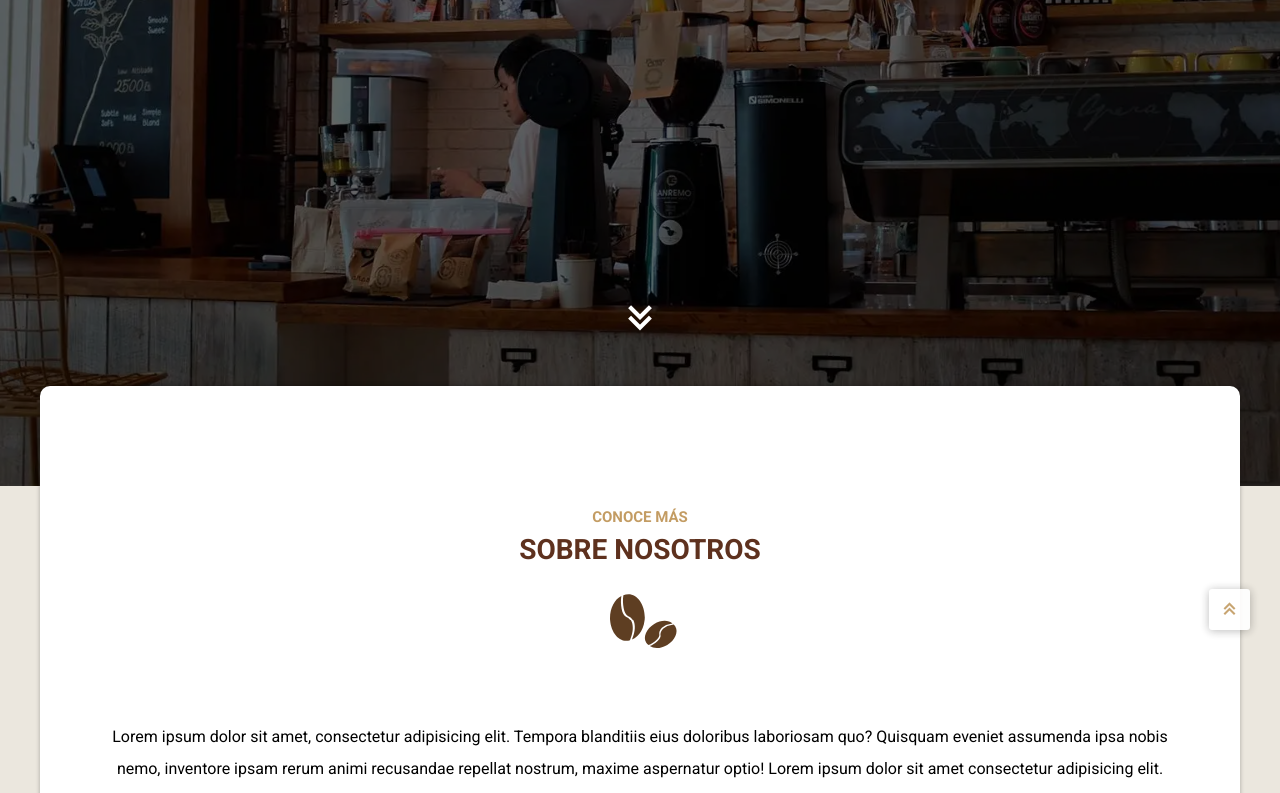
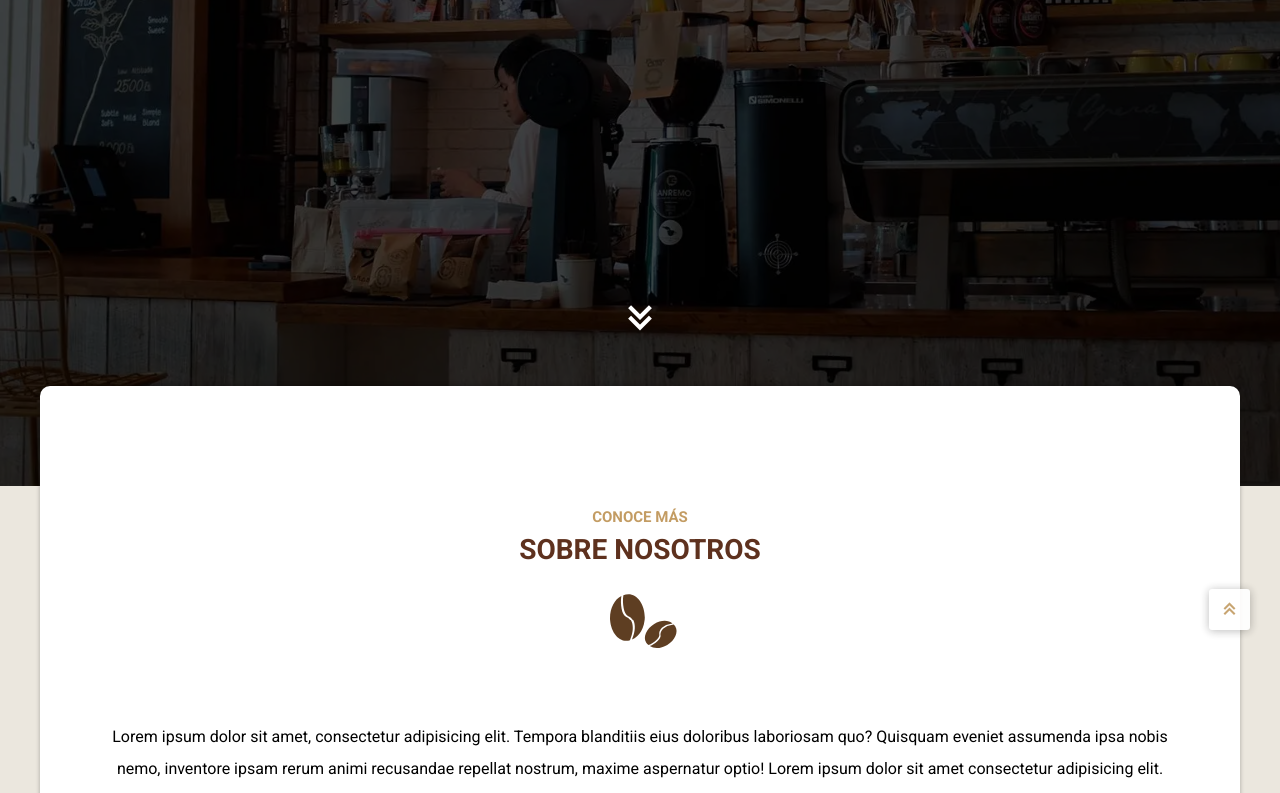
Before and after one commit to RaulQD/venta-cafe, a website: page index.html in a window 1280 px wide. Shown: the part 414-1207 px from the top of the page. Drawn offline with nearby package versions, Linux system fonts and the light colour scheme; a web font is replaced by a local one.

Commit message:
arreglando el constraste

```diff
--- a/src/scss/home/_home.scss
+++ b/src/scss/home/_home.scss
@@ -17,7 +17,7 @@
         right: 0;
         left: 0;
         bottom: 0;
-        opacity: .6;
+        opacity: .73;
     }
     .home__content{
         position: absolute;
```
Also changed, not shown: build/css/app.css.
